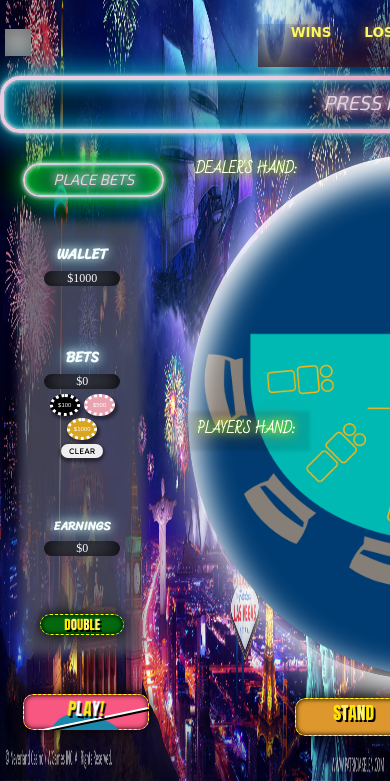
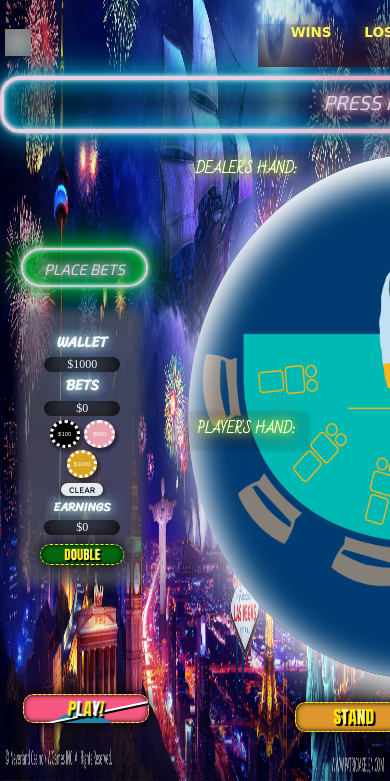
Before and after one commit to CharlesAta/Blackjack, a plain HTML site: page index.html in a window 390 px wide. Shown: the part 63-844 px from the top of the page. Drawn offline with nearby package versions, Linux system fonts and the light colour scheme; grey boxes are pictures that could not be loaded; a web font is replaced by a local one.

Commit message:
Update styles.css. Update app.js

```diff
--- a/css/styles.css
+++ b/css/styles.css
@@ -341,45 +341,6 @@ footer {
     align-content: center;
 }
 /* ^^^ FOOTER AREA STYLING & HAND TOTAL STYLING ^^^ */
-
-
-/* vvv classes to be called in JavaScript */
-.normal-winner-glow {
-    box-shadow: 0 0 100px #fff inset, 0 0 20px #fff;
-}
-
-.blackjack-winner-glow {
-    box-shadow: 0 0 100px #ffb700 inset, 0 0 20px #ffb700;
-}
-
-.lock-bet-window {
-    color: grey;
-}
-
-.set-double-window {
-    box-shadow: 0 0 20px #f77f00 inset;
-}
-
-.set-double-glow {
-        box-shadow: 0 0 30px 10px rgba(255, 200, 20, 0.733);
-}
-
-.over-bet {
-    color: red;
-}
-
-.music-on {
-    background-image: url("https://github.com/CharlesAta/Blackjack/blob/master/assets/imgs/musicOn.png?raw=true");
-    background-size: cover;
-    box-shadow: 0 0 15px 1px rgba(0, 0, 0, 0.3) inset;
-}
-
-.music-off {
-    background-image: url('https://github.com/CharlesAta/Blackjack/blob/master/assets/imgs/musicoff.png?raw=true');
-    background-size: 50% 50%;
-    background-position: center;
-    box-shadow: 0 0 10px 1px #000 inset;
-}
 
 
 /* vvvvvv CSS for Neon title. Source: https://codepen.io/Trinca/pen/NAvpWa */
@@ -1049,6 +1010,9 @@ h2#place-bets:focus {
 /* ^^^^^^^^^^^ CSS styling for the play, hit, stand buttons. Source: https://codepen.io/balazs-d/pen/OJRPZKz */
 
 
+
+/* VVVV Responsive styling for smaller laptops and tablets */
+
 @media screen and (max-height: 900px) {
     #scoreboard {
         width: 70%;
@@ -1132,23 +1096,12 @@ h2#place-bets:focus {
         font-size: 0.6em;
         width: 40%;
         height: 5%;
+        padding: 5px 1px;
     }
 
 
     #bet-btns {
         margin: 5% auto;
-    }
-
-    #bet-100 {
-        padding: 5px 1px;
-    }
-
-    #bet-500 {
-        padding: 5px 1px;
-    }
-
-    #bet-1000 {
-        padding: 5px 1px;
     }
 
     #bet-reset {
@@ -1263,9 +1216,138 @@ h2#place-bets:focus {
     }
 }
 
+/* vvv classes to be called in JavaScript */
+.normal-winner-glow {
+    box-shadow: 0 0 100px #fff inset, 0 0 20px #fff;
+}
+
+.blackjack-winner-glow {
+    box-shadow: 0 0 100px #ffb700 inset, 0 0 20px #ffb700;
+}
+
+.lock-bet-window {
+    color: grey;
+}
+
+.set-double-window {
+    box-shadow: 0 0 20px #f77f00 inset;
+}
+
+.set-double-glow {
+        box-shadow: 0 0 30px 10px rgba(255, 200, 20, 0.733);
+}
+
+.over-bet {
+    color: red;
+}
+
+.music-on {
+    background-image: url("https://github.com/CharlesAta/Blackjack/blob/master/assets/imgs/musicOn.png?raw=true");
+    background-size: cover;
+    box-shadow: 0 0 15px 1px rgba(0, 0, 0, 0.3) inset;
+}
+
+.music-off {
+    background-image: url('https://github.com/CharlesAta/Blackjack/blob/master/assets/imgs/musicoff.png?raw=true');
+    background-size: 50% 50%;
+    background-position: center;
+    box-shadow: 0 0 10px 1px #000 inset;
+}
+
 @media screen and (max-height: 650px) {
 
     #dealer > div.card.small {
         font-size: 0.4em;
     }
 }
+
+@media screen and (max-width: 1100px) and (max-height: 900px) {
+    #main-container {
+        grid-template-areas:
+        'ttl ttl ttl ttl ttl ttl ttl ttl ttl'
+        'msc . scr scr scr scr scr . .'
+        'msg msg msg msg msg msg msg msg msg'
+        '. . brd brd brd brd brd dlr dlr'
+        'plc plc brd brd brd brd brd . .'
+        'bet bet brd brd brd brd brd . .'
+        'bet bet brd brd brd brd brd . .'
+        'bet bet brd brd brd brd brd . .'
+        '. . brd brd brd brd brd . .'
+        'ftr ftr ftr ftr ftr ftr ftr ftr ftr';
+    }
+
+    #place-bets-area {
+        max-height: 50%;
+        width: 90%;
+    }
+
+    h2#place-bets {
+        font-size: 1.5rem;
+        padding: 1rem 1rem 0.75rem;
+        width: 75%;
+        margin-top: 8px;
+    }
+
+    #betting-area {
+        width: 45%;
+        height: 90%;
+        margin-left: 40px;
+    }
+
+    .wallet-ttl {
+        font-size: 1.5em;
+    }
+
+    .betting-div {
+        width: 90%;
+    }
+
+    .money {
+        margin-top: 3%;
+        font-size: 1.2em;
+        width: 100%;
+    }
+
+
+    #bet-100 {
+        padding: 8px 1px;
+    }
+
+    #bet-500 {
+        padding: 8px 1px;
+    }
+
+    #bet-1000 {
+        padding: 8px 1px;
+    }
+
+
+    #earnings h3 {
+        font-size: 1.2em;
+    }
+
+    #double-area {
+        margin-top: 10%;
+    }
+
+    #play {
+        grid-column: 1 / 2;
+        width: 100%;
+        height: 70%;
+        place-self: center;
+        margin-left: 45px;
+    }
+
+    .cont {
+        position: relative;
+        width: 100%;
+        height: 40%;
+        overflow: hidden;
+        border-radius: 10px;
+        box-shadow: 0px 0px 15px black;
+    }
+
+    #game-table {
+        background-size: 100% 100%;
+    }
+}
--- a/index.html
+++ b/index.html
@@ -5,7 +5,6 @@
     <meta http-equiv="X-UA-Compatible" content="IE=edge">
     <meta name="viewport" content="width=device-width, initial-scale=1.0">
     <title>BLACKJACK</title>
-    <link rel="stylesheet" href="./css/external-styles.css" />
     <link rel="stylesheet" href="./card-deck-css/css/cardstarter.css" />
     <link rel="stylesheet" href="./css/styles.css" />
     <link rel="preconnect" href="https://fonts.googleapis.com">
--- a/js/app.js
+++ b/js/app.js
@@ -303,6 +303,7 @@ function checkWinner() {
         updateEarnings();
         enablePlay();
         disableDouble();
+        resetDoubleGlow();
         resetDoubleWindow();
         inPlay = false;
         doubleBet = false;
```
